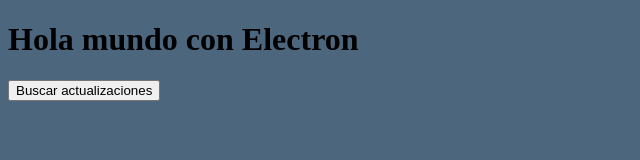
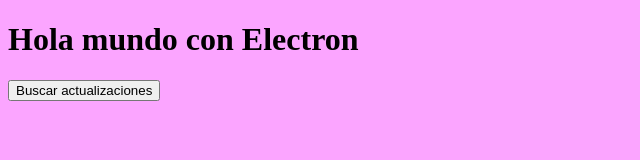
Before and after one commit to Taudux/finlabor-consultor-frontend, an Electron app: page index.html in a window 800 px wide. Shown: the whole page, without its empty margins (0-640 px from the left). Drawn offline with Linux system fonts and the light colour scheme.

Commit message:
Se cambia el fondo a rosa claro

```diff
--- a/index.html
+++ b/index.html
@@ -1,7 +1,7 @@
 <!DOCTYPE html>
 <html>
 <head><title>Mi App</title></head>
-<body style="background-color: #4c667e;">
+<body style="background-color: #fba5ff;">
   <h1>Hola mundo con Electron</h1>
   <button id="check-updates">Buscar actualizaciones</button>
   <script src="renderer.js"></script>
--- a/package.json
+++ b/package.json
@@ -1,6 +1,6 @@
 {
   "name": "prueba_1",
-  "version": "1.0.8",
+  "version": "1.0.9",
   "description": "Hello World!",
   "main": "main.js",
   "scripts": {
```
